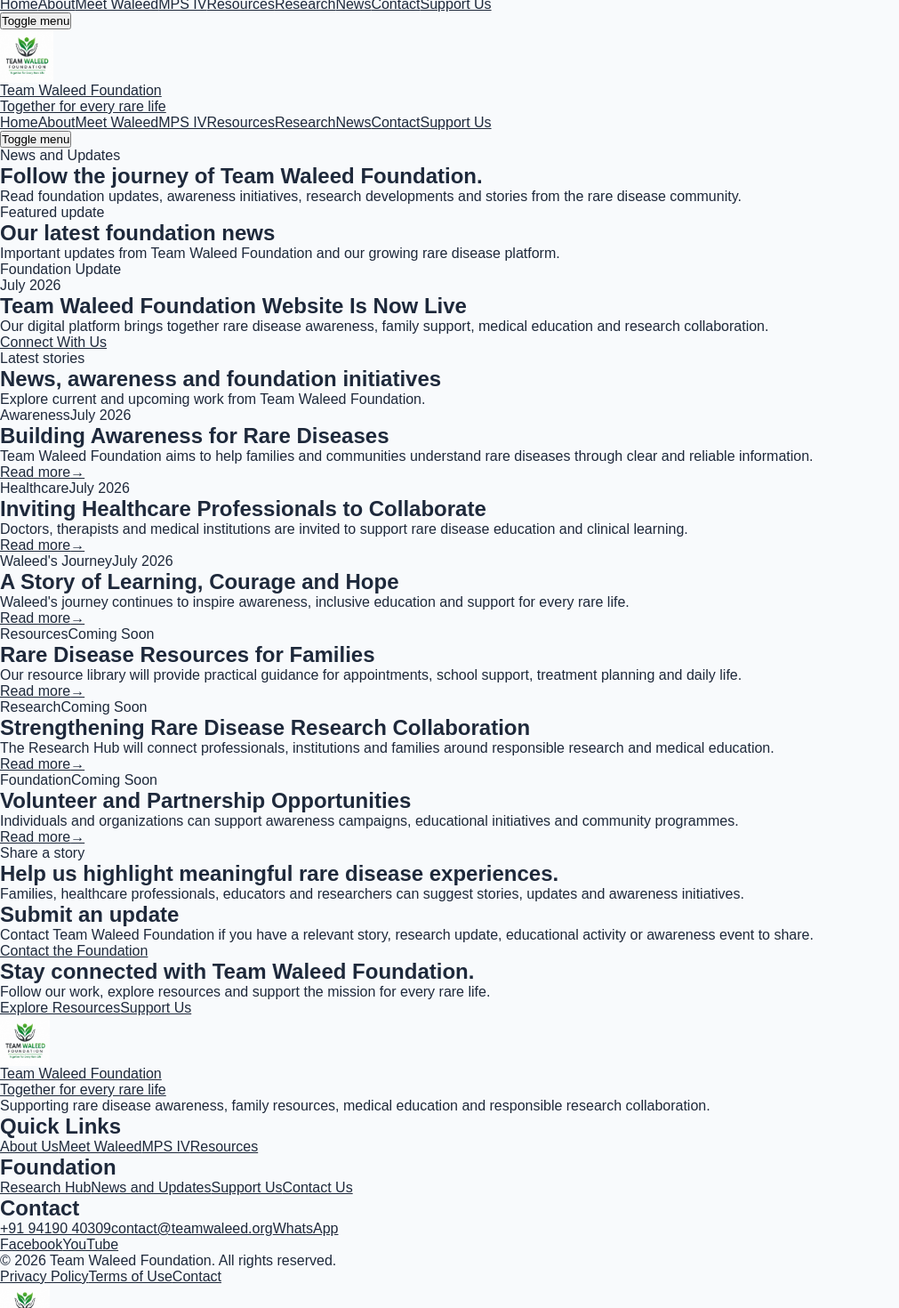
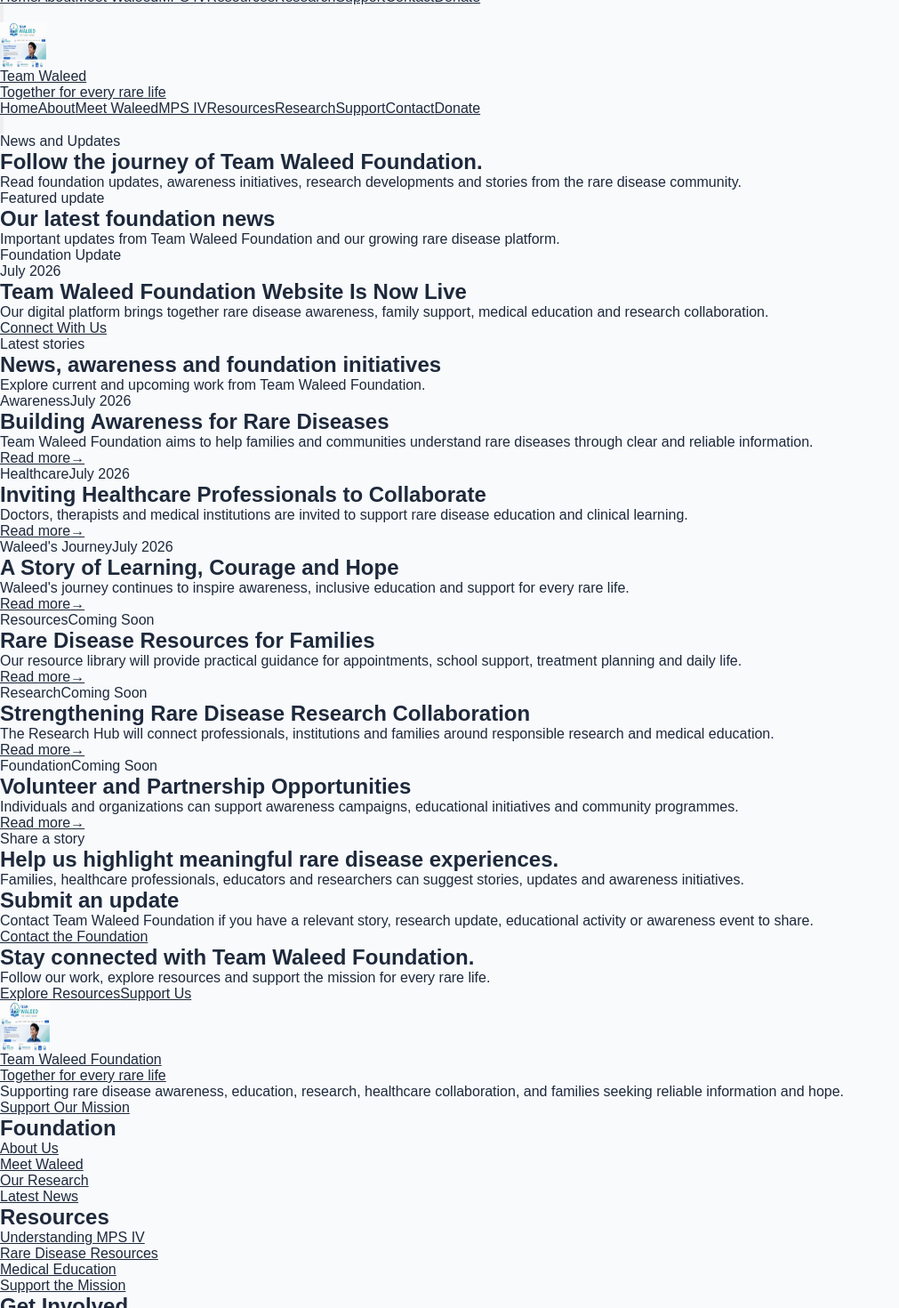
Before and after one commit to tariqganie01-art/teamwaleed, a Next.js app: page /news in a window 1280 px wide. Shown: the part 100-1570 px from the top of the page at 89% size, without its empty margins (0-1011 px from the left). Built offline with nearby package versions, Linux system fonts and the light colour scheme.

Commit message:
Upgrade homepage hero section

```diff
--- a/components/Footer.tsx
+++ b/components/Footer.tsx
@@ -1,150 +1,170 @@
 import Image from "next/image";
 import Link from "next/link";
 
-const quickLinks = [
+const foundationLinks = [
   { name: "About Us", href: "/about" },
   { name: "Meet Waleed", href: "/meet-waleed" },
-  { name: "MPS IV", href: "/mps-iv" },
-  { name: "Resources", href: "/resources" },
+  { name: "Our Research", href: "/research" },
+  { name: "Latest News", href: "/news" },
 ];
 
-const foundationLinks = [
-  { name: "Research Hub", href: "/research" },
-  { name: "News and Updates", href: "/news" },
-  { name: "Support Us", href: "/support" },
+const resourceLinks = [
+  { name: "Understanding MPS IV", href: "/mps-iv" },
+  { name: "Rare Disease Resources", href: "/resources" },
+  { name: "Medical Education", href: "/education" },
+  { name: "Support the Mission", href: "/support" },
+];
+
+const actionLinks = [
   { name: "Contact Us", href: "/contact" },
+  { name: "Donate", href: "/donate" },
+  { name: "Volunteer", href: "/contact" },
+  { name: "Healthcare Collaboration", href: "/contact" },
 ];
 
 export default function Footer() {
+  const currentYear = new Date().getFullYear();
+
   return (
     <footer className="bg-slate-950 text-white">
-      <div className="mx-auto max-w-7xl px-4 py-16 sm:px-6 lg:px-8">
-        <div className="grid gap-12 md:grid-cols-2 lg:grid-cols-4">
-          <div>
-            <Link href="/" className="flex items-center gap-3">
+      <div className="mx-auto max-w-7xl px-5 py-16 sm:px-8 lg:px-10 lg:py-20">
+        <div className="grid gap-12 lg:grid-cols-[1.3fr_2fr]">
+          <div className="max-w-md">
+            <Link
+              href="/"
+              className="inline-flex items-center gap-4"
+              aria-label="Team Waleed Foundation home"
+            >
+              <div className="flex h-16 w-16 items-center justify-center rounded-2xl bg-white p-2">
                 <Image
-                src="/team-waleed-logo.png"
+                  src="/images/teamwaleed-logo.png"
                   alt="Team Waleed Foundation logo"
                   width={56}
                   height={56}
-                className="h-14 w-14 rounded-full object-contain"
+                  className="h-full w-full object-contain"
                 />
+              </div>
 
               <div>
-                <p className="font-bold">Team Waleed Foundation</p>
-                <p className="text-sm text-blue-300">
+                <p className="text-xl font-bold">Team Waleed Foundation</p>
+
+                <p className="mt-1 text-sm font-medium text-blue-300">
                   Together for every rare life
                 </p>
               </div>
             </Link>
 
-            <p className="mt-6 max-w-sm leading-7 text-slate-300">
-              Supporting rare disease awareness, family resources, medical
-              education and responsible research collaboration.
+            <p className="mt-6 leading-7 text-slate-300">
+              Supporting rare disease awareness, education, research,
+              healthcare collaboration, and families seeking reliable
+              information and hope.
             </p>
+
+            <div className="mt-7">
+              <Link
+                href="/donate"
+                className="inline-flex min-h-12 items-center justify-center rounded-full bg-blue-600 px-7 py-3 font-semibold text-white transition hover:bg-blue-500"
+              >
+                Support Our Mission
+              </Link>
+            </div>
+          </div>
+
+          <div className="grid gap-10 sm:grid-cols-3">
+            <div>
+              <h2 className="text-sm font-bold uppercase tracking-[0.18em] text-white">
+                Foundation
+              </h2>
+
+              <ul className="mt-5 space-y-3">
+                {foundationLinks.map((link) => (
+                  <li key={link.name}>
+                    <Link
+                      href={link.href}
+                      className="text-sm text-slate-300 transition hover:text-white"
+                    >
+                      {link.name}
+                    </Link>
+                  </li>
+                ))}
+              </ul>
             </div>
 
             <div>
-            <h2 className="text-lg font-bold">Quick Links</h2>
+              <h2 className="text-sm font-bold uppercase tracking-[0.18em] text-white">
+                Resources
+              </h2>
 
-            <div className="mt-5 flex flex-col gap-3">
-              {quickLinks.map((item) => (
+              <ul className="mt-5 space-y-3">
+                {resourceLinks.map((link) => (
+                  <li key={link.name}>
                     <Link
-                  key={item.name}
-                  href={item.href}
-                  className="text-slate-300 transition hover:text-white"
+                      href={link.href}
+                      className="text-sm text-slate-300 transition hover:text-white"
                     >
-                  {item.name}
+                      {link.name}
                     </Link>
+                  </li>
                 ))}
-            </div>
+              </ul>
             </div>
 
             <div>
-            <h2 className="text-lg font-bold">Foundation</h2>
+              <h2 className="text-sm font-bold uppercase tracking-[0.18em] text-white">
+                Get Involved
+              </h2>
 
-            <div className="mt-5 flex flex-col gap-3">
-              {foundationLinks.map((item) => (
+              <ul className="mt-5 space-y-3">
+                {actionLinks.map((link) => (
+                  <li key={link.name}>
                     <Link
-                  key={item.name}
-                  href={item.href}
-                  className="text-slate-300 transition hover:text-white"
+                      href={link.href}
+                      className="text-sm text-slate-300 transition hover:text-white"
                     >
-                  {item.name}
+                      {link.name}
                     </Link>
+                  </li>
                 ))}
-            </div>
-          </div>
-
-          <div>
-            <h2 className="text-lg font-bold">Contact</h2>
-
-            <div className="mt-5 space-y-4 text-slate-300">
-              <a
-                href="tel:+919419040309"
-                className="block transition hover:text-white"
-              >
-                +91 94190 40309
-              </a>
-
-              <a
-                href="mailto:contact@teamwaleed.org"
-                className="block break-all transition hover:text-white"
-              >
-                contact@teamwaleed.org
-              </a>
-
-              <a
-                href="https://wa.me/919419040309"
-                target="_blank"
-                rel="noopener noreferrer"
-                className="block transition hover:text-white"
-              >
-                WhatsApp
-              </a>
-            </div>
-
-            <div className="mt-6 flex flex-wrap gap-3">
-              <a
-                href="https://www.facebook.com/teamwaleed"
-                target="_blank"
-                rel="noopener noreferrer"
-                className="rounded-full border border-white/20 px-4 py-2 text-sm font-semibold transition hover:bg-white hover:text-slate-950"
-              >
-                Facebook
-              </a>
-
-              <a
-                href="https://www.youtube.com/@waleed-2019"
-                target="_blank"
-                rel="noopener noreferrer"
-                className="rounded-full border border-white/20 px-4 py-2 text-sm font-semibold transition hover:bg-white hover:text-slate-950"
-              >
-                YouTube
-              </a>
+              </ul>
             </div>
           </div>
         </div>
 
-        <div className="mt-14 flex flex-col gap-4 border-t border-white/10 pt-8 text-sm text-slate-400 md:flex-row md:items-center md:justify-between">
+        <div className="mt-14 border-t border-slate-800 pt-8">
+          <div className="flex flex-col gap-5 text-sm text-slate-400 md:flex-row md:items-center md:justify-between">
             <p>
-            © {new Date().getFullYear()} Team Waleed Foundation. All rights
-            reserved.
+              © {currentYear} Team Waleed Foundation. All rights reserved.
             </p>
 
-          <div className="flex flex-wrap gap-5">
-            <Link href="/privacy" className="hover:text-white">
+            <div className="flex flex-wrap gap-x-6 gap-y-3">
+              <Link
+                href="/privacy"
+                className="transition hover:text-white"
+              >
                 Privacy Policy
               </Link>
 
-            <Link href="/terms" className="hover:text-white">
+              <Link
+                href="/terms"
+                className="transition hover:text-white"
+              >
                 Terms of Use
               </Link>
 
-            <Link href="/contact" className="hover:text-white">
+              <Link
+                href="/contact"
+                className="transition hover:text-white"
+              >
                 Contact
               </Link>
             </div>
+          </div>
+
+          <p className="mt-6 max-w-4xl text-xs leading-6 text-slate-500">
+            Information provided on this website is for awareness and
+            educational purposes. It does not replace professional medical
+            advice, diagnosis, or treatment.
+          </p>
         </div>
       </div>
     </footer>
--- a/components/Header.tsx
+++ b/components/Header.tsx
@@ -12,7 +12,7 @@
   { name: "MPS IV", href: "/mps-iv" },
   { name: "Resources", href: "/resources" },
   { name: "Research", href: "/research" },
-  { name: "News", href: "/news" },
+  { name: "Support", href: "/support" },
   { name: "Contact", href: "/contact" },
 ];
 
@@ -20,125 +20,136 @@
   const pathname = usePathname();
   const [menuOpen, setMenuOpen] = useState(false);
 
-  const isActive = (href: string) => {
-    if (href === "/") {
-      return pathname === "/";
+  function closeMenu() {
+    setMenuOpen(false);
   }
 
-    return pathname.startsWith(href);
-  };
-
   return (
-    <header className="sticky top-0 z-50 border-b border-slate-200 bg-white/95 shadow-sm backdrop-blur">
-      <div className="mx-auto flex max-w-7xl items-center justify-between px-4 py-3 sm:px-6 lg:px-8">
+    <header className="sticky top-0 z-50 border-b border-slate-200 bg-white/95 backdrop-blur">
+      <div className="mx-auto flex min-h-20 max-w-7xl items-center justify-between px-5 sm:px-8 lg:px-10">
         <Link
           href="/"
-          className="flex min-w-0 items-center gap-3"
-          onClick={() => setMenuOpen(false)}
+          onClick={closeMenu}
+          className="flex items-center gap-3"
+          aria-label="Team Waleed Foundation home"
         >
           <Image
-            src="/team-waleed-logo.png"
+            src="/images/teamwaleed-logo.png"
             alt="Team Waleed Foundation logo"
-            width={60}
-            height={60}
+            width={52}
+            height={52}
             priority
-            className="h-12 w-12 rounded-full object-contain sm:h-14 sm:w-14"
+            className="h-12 w-12 object-contain"
           />
 
-          <div className="min-w-0">
-            <p className="truncate text-base font-bold text-slate-900 sm:text-lg">
-              Team Waleed Foundation
+          <div>
+            <p className="text-lg font-bold leading-tight text-slate-950">
+              Team Waleed
             </p>
 
-            <p className="truncate text-xs font-medium text-blue-700 sm:text-sm">
+            <p className="text-xs font-medium text-blue-700">
               Together for every rare life
             </p>
           </div>
         </Link>
 
-        <nav className="hidden items-center gap-4 xl:flex">
-          {navigation.map((item) => (
+        <nav className="hidden items-center gap-1 xl:flex">
+          {navigation.map((item) => {
+            const active =
+              item.href === "/"
+                ? pathname === "/"
+                : pathname.startsWith(item.href);
+
+            return (
               <Link
                 key={item.name}
                 href={item.href}
-              className={`rounded-lg px-2 py-2 text-sm font-semibold transition ${
-                isActive(item.href)
+                className={`rounded-full px-3 py-2 text-sm font-semibold transition ${
+                  active
                     ? "bg-blue-50 text-blue-700"
-                  : "text-slate-700 hover:bg-slate-50 hover:text-blue-700"
+                    : "text-slate-700 hover:bg-slate-100 hover:text-blue-700"
                 }`}
               >
                 {item.name}
               </Link>
-          ))}
+            );
+          })}
 
           <Link
-            href="/support"
-            className={`rounded-full px-5 py-2.5 text-sm font-semibold transition ${
-              isActive("/support")
-                ? "bg-blue-900 text-white"
-                : "bg-blue-700 text-white hover:bg-blue-800"
-            }`}
+            href="/donate"
+            className="ml-3 inline-flex min-h-11 items-center justify-center rounded-full bg-blue-700 px-6 py-2 text-sm font-semibold text-white transition hover:bg-blue-800"
           >
-            Support Us
+            Donate
           </Link>
         </nav>
 
         <button
           type="button"
           onClick={() => setMenuOpen((current) => !current)}
-          className="inline-flex h-11 w-11 items-center justify-center rounded-lg border border-slate-300 text-slate-700 xl:hidden"
-          aria-label="Toggle navigation menu"
+          className="inline-flex h-11 w-11 items-center justify-center rounded-xl border border-slate-200 text-slate-800 transition hover:bg-slate-100 xl:hidden"
+          aria-label={menuOpen ? "Close navigation menu" : "Open navigation menu"}
           aria-expanded={menuOpen}
         >
-          <span className="sr-only">Toggle menu</span>
-
-          <div className="space-y-1.5">
-            <span
-              className={`block h-0.5 w-6 bg-current transition ${
-                menuOpen ? "translate-y-2 rotate-45" : ""
-              }`}
-            />
-
-            <span
-              className={`block h-0.5 w-6 bg-current transition ${
-                menuOpen ? "opacity-0" : ""
-              }`}
-            />
-
-            <span
-              className={`block h-0.5 w-6 bg-current transition ${
-                menuOpen ? "-translate-y-2 -rotate-45" : ""
-              }`}
-            />
-          </div>
+          {menuOpen ? (
+            <svg
+              viewBox="0 0 24 24"
+              fill="none"
+              stroke="currentColor"
+              strokeWidth="2"
+              className="h-6 w-6"
+              aria-hidden="true"
+            >
+              <path d="M6 6l12 12M18 6L6 18" />
+            </svg>
+          ) : (
+            <svg
+              viewBox="0 0 24 24"
+              fill="none"
+              stroke="currentColor"
+              strokeWidth="2"
+              className="h-6 w-6"
+              aria-hidden="true"
+            >
+              <path d="M4 7h16M4 12h16M4 17h16" />
+            </svg>
+          )}
         </button>
       </div>
 
       {menuOpen && (
         <div className="border-t border-slate-200 bg-white xl:hidden">
-          <nav className="mx-auto flex max-w-7xl flex-col px-4 py-4 sm:px-6">
-            {navigation.map((item) => (
+          <nav className="mx-auto max-w-7xl px-5 py-5 sm:px-8 lg:px-10">
+            <div className="grid gap-2">
+              {navigation.map((item) => {
+                const active =
+                  item.href === "/"
+                    ? pathname === "/"
+                    : pathname.startsWith(item.href);
+
+                return (
                   <Link
                     key={item.name}
                     href={item.href}
-                onClick={() => setMenuOpen(false)}
-                className={`rounded-lg px-3 py-3 text-base font-semibold ${
-                  isActive(item.href)
+                    onClick={closeMenu}
+                    className={`rounded-xl px-4 py-3 text-base font-semibold transition ${
+                      active
                         ? "bg-blue-50 text-blue-700"
-                    : "text-slate-700 hover:bg-slate-50 hover:text-blue-700"
+                        : "text-slate-700 hover:bg-slate-100"
                     }`}
                   >
                     {item.name}
                   </Link>
-            ))}
+                );
+              })}
 
               <Link
-              href="/support"
-              onClick={() => setMenuOpen(false)}
-              className="mt-3 rounded-lg bg-blue-700 px-4 py-3 text-center font-semibold text-white hover:bg-blue-800"
+                href="/donate"
+                onClick={closeMenu}
+                className="mt-2 inline-flex min-h-12 items-center justify-center rounded-xl bg-blue-700 px-6 py-3 font-semibold text-white transition hover:bg-blue-800"
               >
-              Support Us
+                Donate
               </Link>
+            </div>
           </nav>
         </div>
       )}
```
Also changed, not shown: app/page.tsx (+20 -19 lines), components/Hero.tsx (+92 -52 lines). Lines whose indentation alone changed are shown as unchanged.
